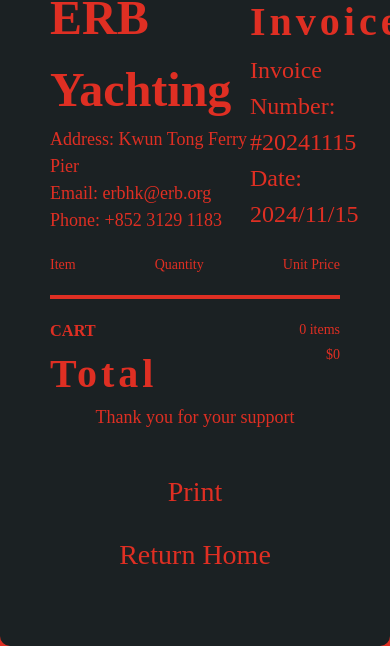
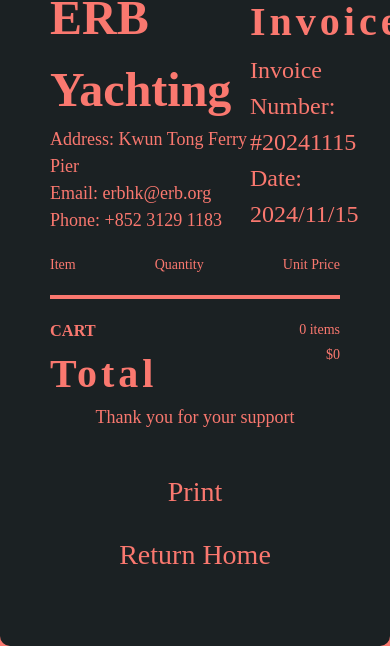
Before and after one commit to PPSXD/studypage-main_group_v4, a plain HTML site: page en/invoice.html in a window 390 px wide. Shown: the part 258-904 px from the top of the page. Drawn offline with nearby package versions, Linux system fonts and the light colour scheme.

Commit message:
first commit

```diff
--- a/css/game.css
+++ b/css/game.css
@@ -1,3 +1,38 @@
+/* ===========global variable=========== */
+:root {
+
+    --clr-primary-1: #fee4e2;
+    --clr-primary-2: #ffccc9;
+    --clr-primary-3: #fdaaa4;
+    --clr-primary-4: #fa786f;
+    --clr-primary-5: #f24c41;
+    --clr-primary-6: #df2f23;
+    --clr-primary-7: #c7261b;
+    --clr-primary-8: #9b2119;
+    --clr-primary-9: #81221b;
+    --clr-primary-10: #460d09;
+    /* define gray shade */
+    /* for paragraph */
+    --clr-gray-1: #f6f6f6;
+    --clr-gray-2: #efefef;
+    --clr-gray-3: #dbdbdb;
+    --clr-gray-4: #c6c6c6;
+    --clr-gray-5: #aeaeae;
+    --clr-gray-6: #898989;
+    /* for heading */
+    --clr-gray-7: #707070;
+    --clr-gray-8: #575757;
+    --clr-gray-9: #464646;
+    --clr-gray-10: #3e3e3e;
+    --clr-white : #fff;
+    --ff-primary : "Poppins", sans-serif;
+    --transition : all 0.3s linear;
+    --spacing : 0.25rem;
+    --radius : 0.5rem;
+    --light-shadow : 0 5px 15px rgba(0,0,0,0.1);
+    --dark-shadow : 0 5px 15px rgba(0,0,0,0.2);
+    --navbar-Height: 4rem;
+}
 .game-info{
     margin-bottom: 10px;
     text-align: center;
@@ -11,7 +46,7 @@
         font-size: 30px;
         cursor: pointer;
         padding: 15px;
-        background-color: hsl(0, 100%, 70%);
+        background-color: var(--clr-primary-5);
         color: white;
       }
 .button1:hover{
@@ -40,13 +75,13 @@ background-color: hsl(0, 95%, 30%);
     font-size: 30px;
     cursor: pointer;
     padding: 15px;
-    background-color: hsl(0, 100%, 70%);
+    background-color: var(--clr-primary-5);
     color: white;
   }
-.button1:hover{
+.button2:hover{
       background-color: hsl(0, 95%, 50%);
 }
-.button1:active{
+.button2:active{
 background-color: hsl(0, 95%, 30%);
 }
 .button3{
@@ -71,7 +106,7 @@ background-color: hsl(0, 95%, 30%);
     font-size: 30px;
     cursor: pointer;
     padding: 15px;
-    background-color: hsl(0, 100%, 70%);
+    background-color: var(--clr-primary-5);
     color: white;
   }
 .button3:hover{
--- a/css/invoice.css
+++ b/css/invoice.css
@@ -37,7 +37,7 @@
 html,
 body{
     font-family: 'Times New Roman', Times, serif;
-    background-color:var(--clr-primary-6);
+    background-color:var(--clr-primary-4);
 }
 .invoice{
     max-width: 1100px;
@@ -46,7 +46,7 @@ body{
     margin-top:  90px;
     padding: 70px 50px;
     border-radius: 10px;
-    color: var(--clr-primary-6);
+    color: var(--clr-primary-4);
     /* box-shadow: 5px 5px 5px rgba(0, 0, 0,0.1); */
 }
 .invoice-flex{
@@ -79,12 +79,12 @@ body{
 }
 
 .hr-1{
-  background-color:var(--clr-primary-6); height: 2px; border: 0; margin-top: 20px;
+  background-color:var(--clr-primary-4); height: 2px; border: 0; margin-top: 20px;
 }
 
 
 .hr-2{
-  background-color: var(--clr-primary-6); height: 2px; border: 0;margin-bottom: 20px;
+  background-color: var(--clr-primary-4); height: 2px; border: 0;margin-bottom: 20px;
 }
 .cart-item{
     display: flex;
@@ -153,7 +153,7 @@ body{
   border-radius: 15px;
   font-size: 28px;
   text-decoration: none;
-  color:  var(--clr-primary-6)
+  color:  var(--clr-primary-4)
 }
 .invoice-footer a:hover{
   color: var(--clr-primary-8)
--- a/css/sitemap.css
+++ b/css/sitemap.css
@@ -67,7 +67,7 @@
       margin-bottom: 80px;
     }
     body{
-      background:var(--clr-primary-6);
+      background:var(--clr-primary-4);
     }
     .sitemap-list li a{
       text-decoration: none;
--- a/css/style.css
+++ b/css/style.css
@@ -58,7 +58,7 @@ ul {
 
 a {
     text-decoration: none;
-    color: var(--clr-primary-6);
+    color: var(--clr-primary-10);
 }
 /* common section */
 h2 {
@@ -96,7 +96,7 @@ h2 {
 
 @media(max-width:1033px){
     body{
-        background-color: var(--clr-primary-6);
+        background-color: var(--clr-primary-4);
     }
     .section-title h2 {
         text-transform: uppercase;
@@ -403,44 +403,13 @@ margin-top: 10px;
     position: relative;
     height: calc(100vh - var(--navbar-Height) - 12rem);
 }
-/* .main-img{
-    width: 100%;
-    height: auto;
 
-}
-.main-date{
-    position: absolute;
-    right: 0;
-    bottom: 5px;
-    background: var(--clr-primary-3);
-    color: var(--clr-gray-9);
-    text-transform: capitalize;
-    padding: 0.25rem 0.5rem;
-    font-size: 0.75rem;
-}
-.main-info{
-    padding: 1.25rem 1.5rem;
-}
-.main-footer{
-margin-top: 10px;
-}
-.main-footer-info{
-    display: flex;
-    justify-content: space-between;
-    align-items: center;
-    flex-wrap: wrap;
-}
-.main-footer-info li{
-    text-transform: capitalize;
-    color: var(--clr-primary-5);
-    font-size: 0.75rem;
-    } */
 }
 /* =========footer========== */
 
 .footer{
-    /* background: var(--clr-gray-10); */
-    background:#3e3e3eb8;
+
+    background:var(--clr-gray-8);
     text-align: center;
     padding-left: 2rem;
     padding-right: 2rem;
@@ -787,7 +756,7 @@ color: var(--clr-white);
         display: flex;
         height: 85vh;
         width: 98vw;
-        background: var(--clr-primary-6);
+        background: var(--clr-primary-4);
         margin-top: var(--navbar-Height);
     }
     .hero-banner {
--- a/css/thank.css
+++ b/css/thank.css
@@ -79,7 +79,7 @@ p.thank-you-p{
         color: var(--clr-gray-2);
     }
     .thank-you-h2 span{
-        color: var(--clr-gray-4);
+        color: var(--clr-gray-2);
     }
     .fa-check{
         font-size: 148px;
```
Also changed, not shown: css/gameDesktop.css (+4 -4 lines), css/gameIpad.css (+4 -4 lines), css/gameMobile.css (+4 -4 lines), en/enquiry.html (+1 -1 lines).
